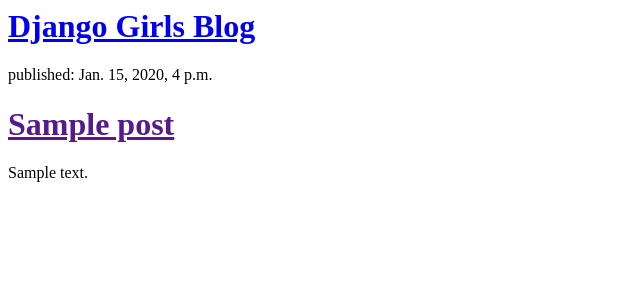
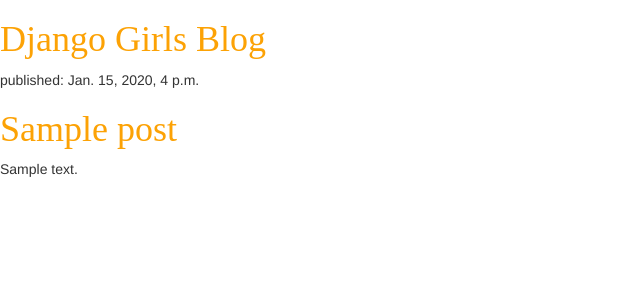
Before and after one commit to Sezimk/my-first-blog, a Django app: template blog/templates/blog/post_list.html in a window 1280 px wide. Shown: the top 300 px of the page, without its empty margins (0-640 px from the left). Run offline with Django 3.2, Linux system fonts and the light colour scheme; the template is opened without the code that fills it: values that come from a table or form of the project are taken from there, others are empty; tables that the repository leaves empty hold one stand-in row (values such as "Sample post"); some libraries are stand-ins or nearby versions.

Commit message:
Changed the HTML for the site.

```diff
--- /dev/null
+++ b/blog/static/css/blog.css
@@ -0,0 +1,11 @@
+    h1 a {
+        color: #FCA205;
+    }
+     <a href="https://en.wikipedia.org/wiki/Django" class="external_link" id="link_to_wiki_page">
+    body {
+        padding-left: 15px;
+    }
+    h1 a {
+        color: #FCA205;
+        font-family: 'Lobster';
+    }
--- a/blog/templates/blog/post_list.html
+++ b/blog/templates/blog/post_list.html
@@ -1,3 +1,12 @@
+{% load staticfiles %}
+    <html>
+        <head>
+            <title>Django Girls blog</title>
+            <link rel="stylesheet" href="//maxcdn.bootstrapcdn.com/bootstrap/3.2.0/css/bootstrap.min.css">
+            <link rel="stylesheet" href="//maxcdn.bootstrapcdn.com/bootstrap/3.2.0/css/bootstrap-theme.min.css">
+            <link rel="stylesheet" href="{% static 'css/blog.css' %}">
+        </head>
+        <body>
             <div>
                 <h1><a href="/">Django Girls Blog</a></h1>
             </div>
@@ -9,3 +18,5 @@
                     <p>{{ post.text|linebreaksbr }}</p>
                 </div>
             {% endfor %}
+        </body>
+    </html>
```
Also changed, not shown: blog/templates/blog/blog.css (added, +11 -0 lines), 1 other file. Lines whose indentation alone changed are shown as unchanged.
